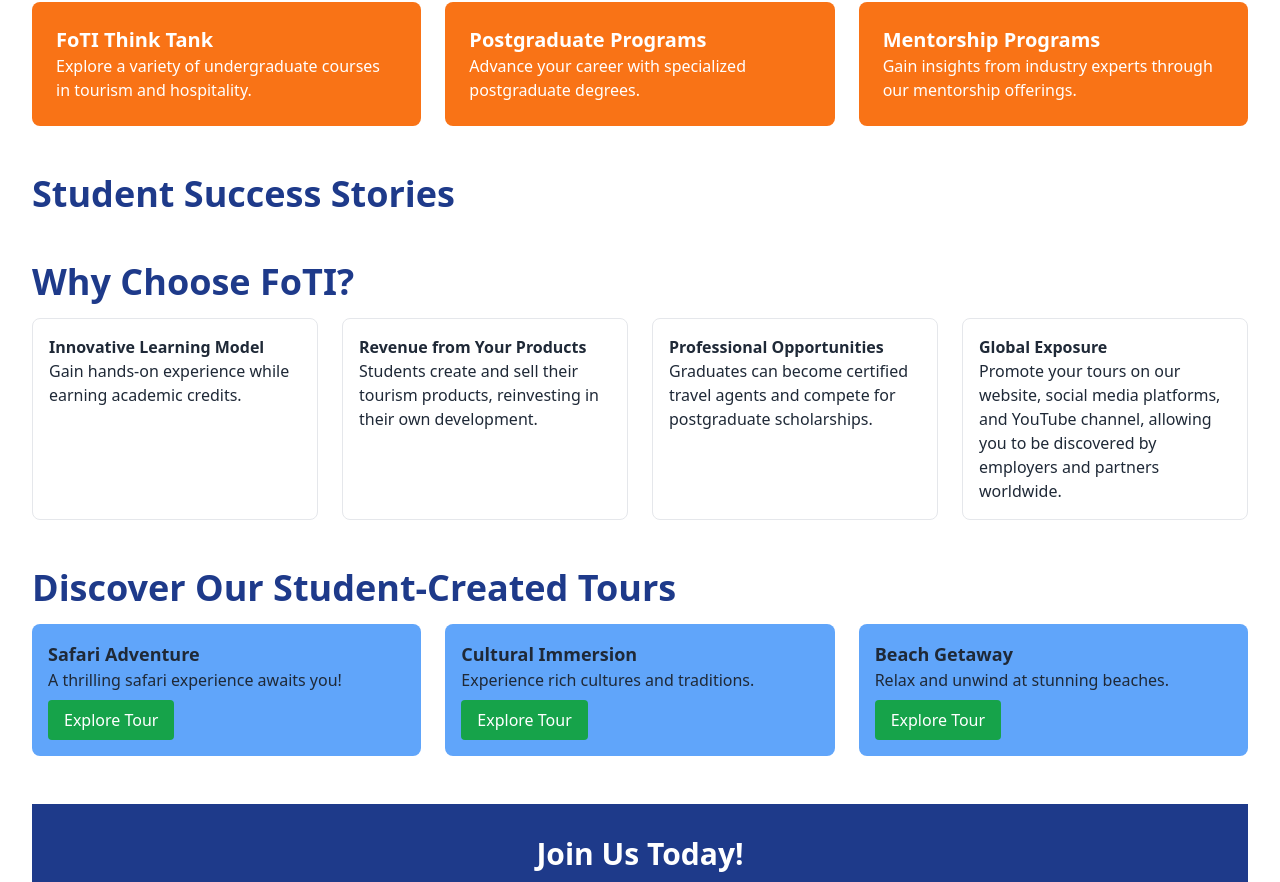
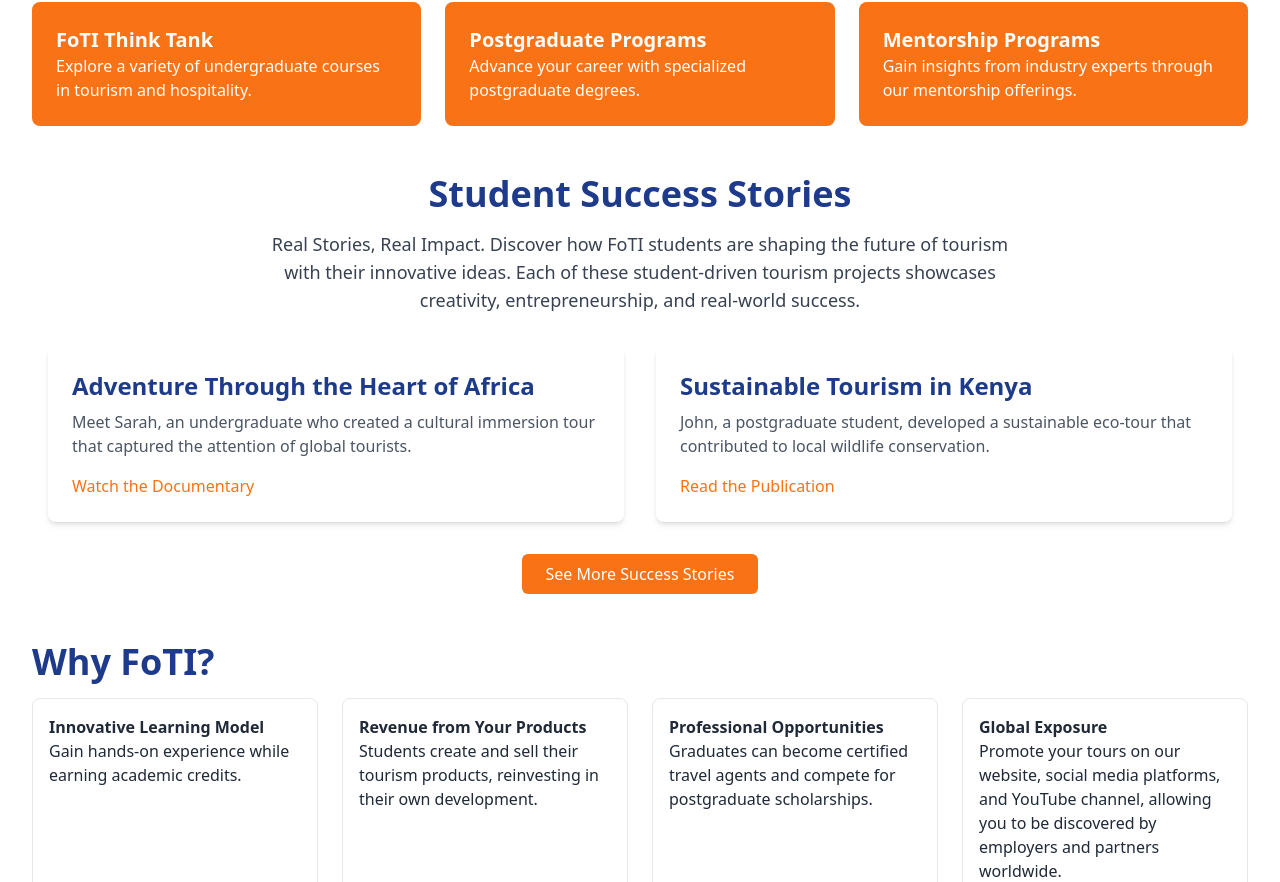
Before and after one commit to musaucrea/FOTI, a React (Vite) app in the folder foti-app/: page / in a window 1280 px wide. Shown: the part 1478-2360 px from the top of the page. Built offline with nearby package versions, Linux system fonts and the light colour scheme.

Commit message:
Initial commit

```diff
--- a/foti-app/src/pages/Home.jsx
+++ b/foti-app/src/pages/Home.jsx
@@ -38,7 +38,7 @@ const Home = () => {
 
       {/* About Us Section */}
       <section id="about" className="mt-12">
-        <h2 className="text-4xl font-bold text-[#1E3A8A]">Who are we </h2>
+        <h2 className="text-4xl font-bold text-[#1E3A8A]">About us </h2>
         <div className="flex flex-col md:flex-row mt-4">
           <div className="md:w-1/2 p-4">
             <p className="text-lg">FoTI empowers tourism students to research, create, and sell products. Approved tour packages must deliver a documentary and academic publication. Students manage business operations alongside their studies, with minimal supervision, and profits fund further research.
@@ -74,16 +74,62 @@ Research is shared through YouTube documentaries and the FoTI Journal. Their wor
       </section>
 
       {/* Success Stories Section */}
-      <section id="success-stories" className="mt-12">
-        <h2 className="text-4xl font-bold text-[#1E3A8A]">Student Success Stories</h2>
-        <div className="mt-4">
-          {/* Add a carousel or grid for stories */}
-        </div>
-      </section>
+      <section id="success-stories" className="mt-12 px-4">
+  <h2 className="text-4xl font-bold text-[#1E3A8A] text-center">
+    Student Success Stories
+  </h2>
+  <p className="text-lg text-gray-700 mt-4 text-center max-w-3xl mx-auto">
+    Real Stories, Real Impact. Discover how FoTI students are shaping the future of tourism with their innovative ideas. Each of these student-driven tourism projects showcases creativity, entrepreneurship, and real-world success.
+  </p>
+
+  <div className="mt-8 grid grid-cols-1 md:grid-cols-2 gap-8">
+    {/* Story 1 */}
+    <div className="bg-white shadow-md rounded-lg p-6 hover:shadow-lg transition-shadow duration-300">
+      <h3 className="text-2xl font-semibold text-[#1E3A8A]">
+        Adventure Through the Heart of Africa
+      </h3>
+      <p className="text-gray-600 mt-2">
+        Meet Sarah, an undergraduate who created a cultural immersion tour that captured the attention of global tourists.
+      </p>
+      <a
+        href="#"
+        className="mt-4 inline-block text-[#F97316] font-medium hover:underline"
+      >
+        Watch the Documentary
+      </a>
+    </div>
+
+    {/* Story 2 */}
+    <div className="bg-white shadow-md rounded-lg p-6 hover:shadow-lg transition-shadow duration-300">
+      <h3 className="text-2xl font-semibold text-[#1E3A8A]">
+        Sustainable Tourism in Kenya
+      </h3>
+      <p className="text-gray-600 mt-2">
+        John, a postgraduate student, developed a sustainable eco-tour that contributed to local wildlife conservation.
+      </p>
+      <a
+        href="#"
+        className="mt-4 inline-block text-[#F97316] font-medium hover:underline"
+      >
+        Read the Publication
+      </a>
+    </div>
+  </div>
+
+  <div className="mt-8 text-center">
+    <a
+      href="#"
+      className="inline-block bg-[#F97316] text-white py-2 px-6 rounded-md hover:bg-[#F97316]/80 transition duration-300"
+    >
+      See More Success Stories
+    </a>
+  </div>
+</section>
+
 
       {/* Why FoTI Section */}
       <section id="why-foti" className="mt-12">
-        <h2 className="text-4xl font-bold text-[#1E3A8A]">Why Choose FoTI?</h2>
+        <h2 className="text-4xl font-bold text-[#1E3A8A]">Why FoTI?</h2>
         <div className="grid grid-cols-1 md:grid-cols-4 gap-6 mt-4">
           {/* Key Features */}
           <div className="p-4 border rounded-lg">
```
